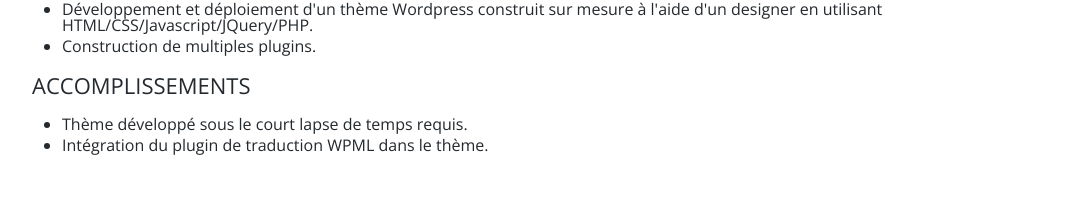
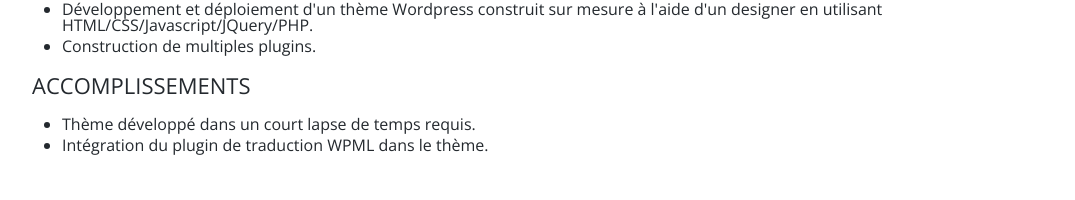
Before and after one commit to stephaneham/stephaneham.github.io, a Jekyll site: the page built from fr/grizzlys/index.html, in a window 1280 px wide. Shown: the part 1196-1396 px from the top of the page, without its empty margins (102-1177 px from the left). Built offline with Jekyll 4.4.1, drawn with Linux system fonts in a browser that asks for light colours; nearby versions of some CDN libraries.

Commit message:
Update index.html

```diff
--- a/fr/grizzlys/index.html
+++ b/fr/grizzlys/index.html
@@ -55,7 +55,7 @@
 			</ul>
 			<h1> Accomplissements </h1>
 			<ul>
-				<li> Thème développé sous le court lapse de temps requis. </li>
+				<li> Thème développé dans un court lapse de temps requis. </li>
 				<li> Intégration du plugin de traduction WPML dans le thème. </li>
 			</ul>
 		</div>
```
